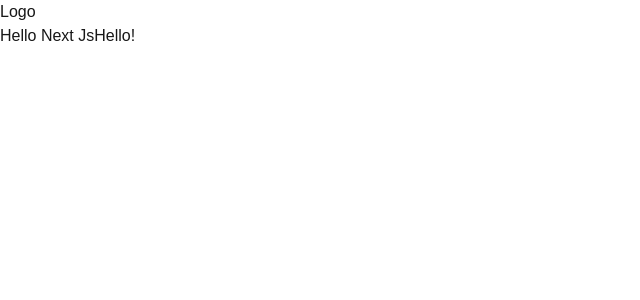
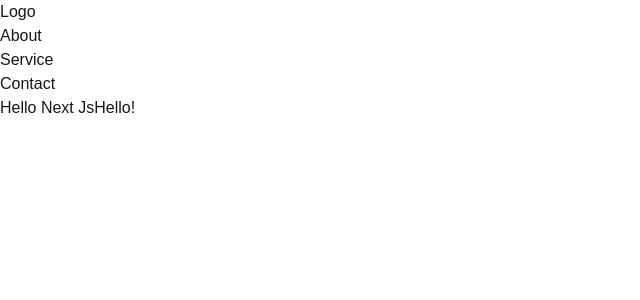
Before and after one commit to JannatulAfrozFaria/next-js-practice-1, a Next.js app: page / in a window 1280 px wide. Shown: the top 300 px of the page, without its empty margins (0-640 px from the left). Built offline with nearby package versions, Linux system fonts and the light colour scheme.

Commit message:
navbar edited

```diff
--- a/src/app/layout.js
+++ b/src/app/layout.js
@@ -26,11 +26,9 @@ export default function RootLayout({ children }) {
         <nav>
           <h6>Logo</h6>
           <ul>
-            <li></li>
-            <li></li>
-            <li></li>
-            <li></li>
-            <li></li>
+            <li>About</li>
+            <li>Service</li>
+            <li>Contact</li>
           </ul>
         </nav>
         {children}
```
